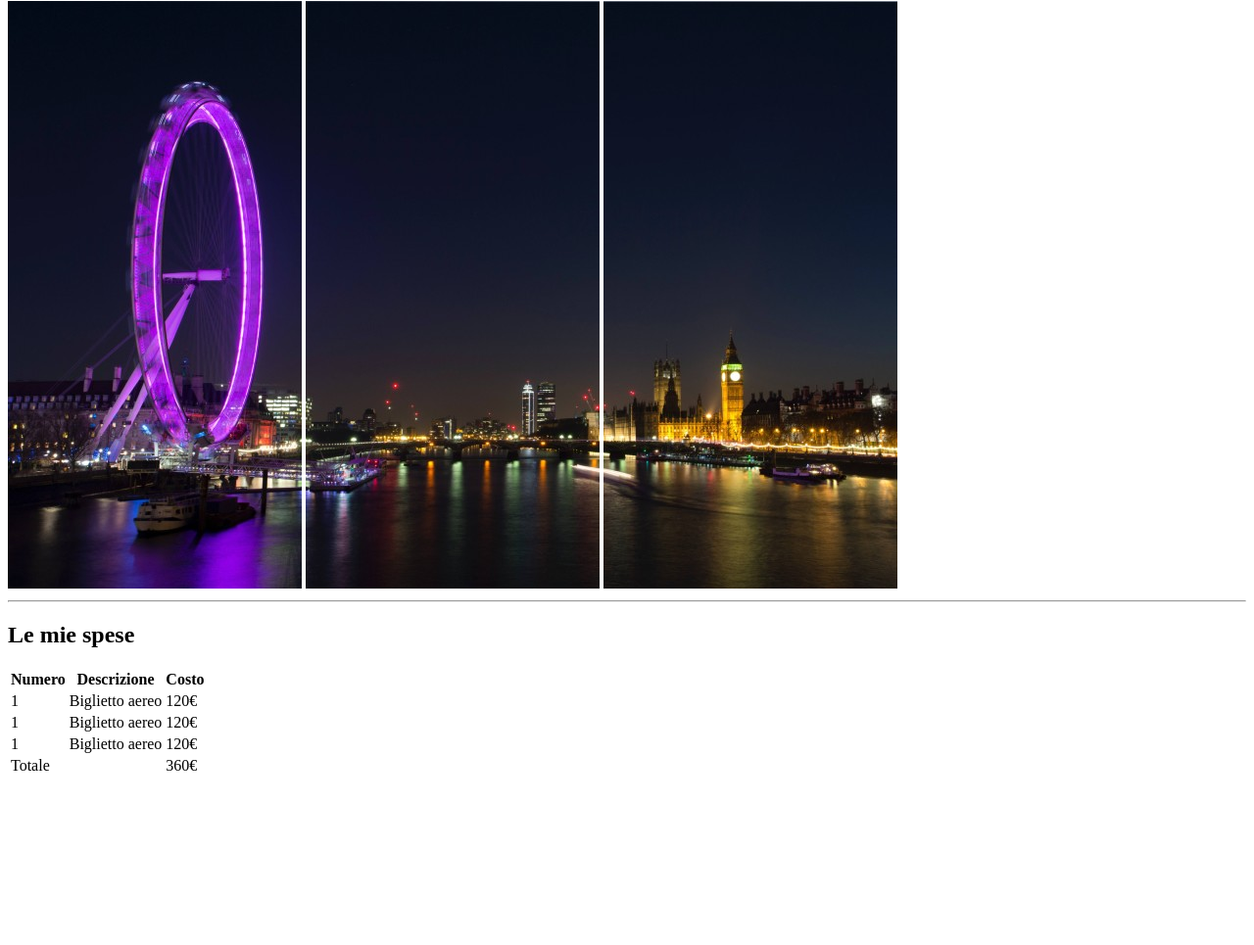
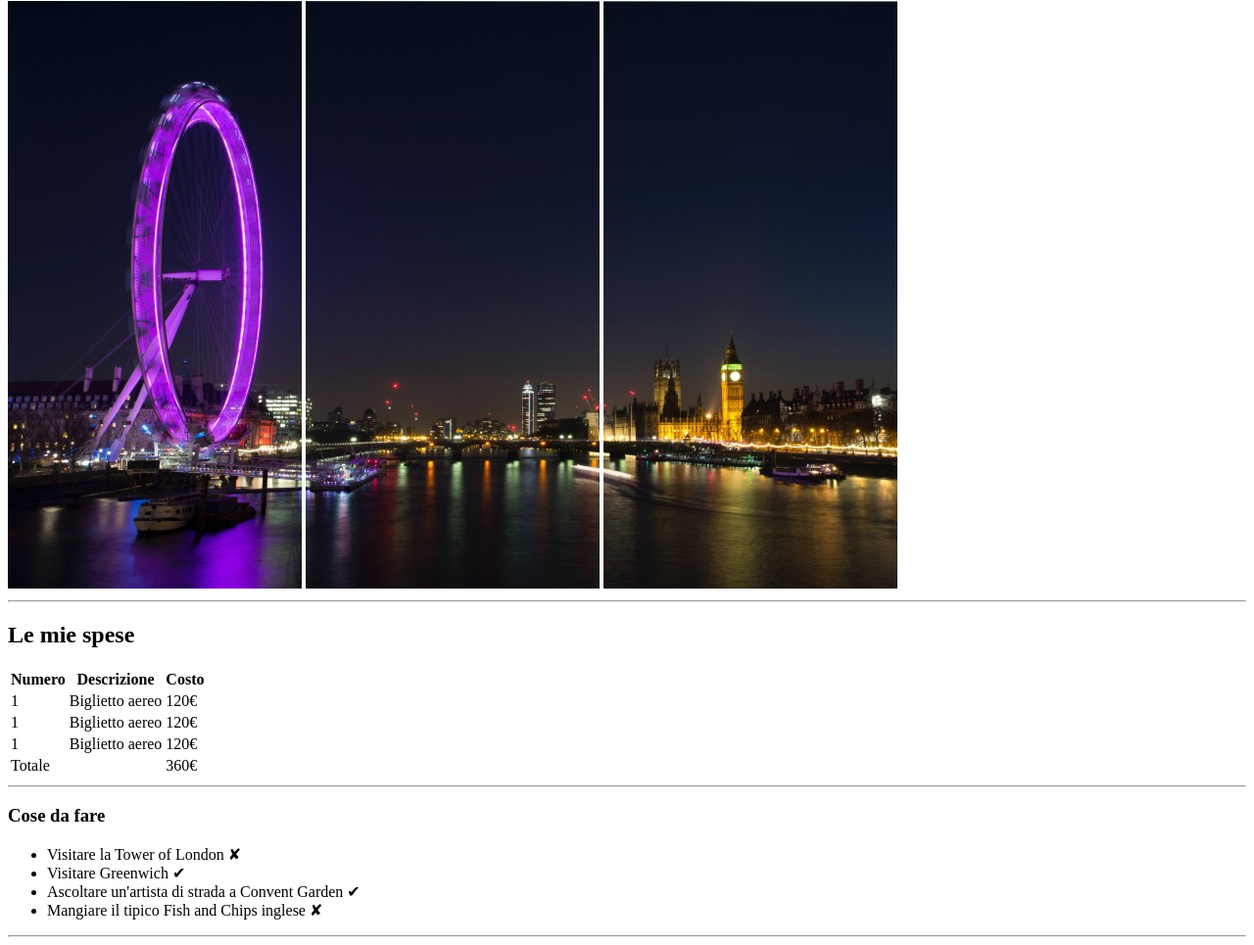
Before and after one commit to gianmarcodiale/html-london-trip, a plain HTML site: page index.html in a window 1280 px wide. Shown: the part 79-1044 px from the top of the page at 98% size. Before the commit the page ends 881 px from the top, so only its background shows below. Drawn offline with Linux system fonts and the light colour scheme.

Commit message:
Complete second section
Also added a missing hr in first section

```diff
--- a/index.html
+++ b/index.html
@@ -63,9 +63,26 @@
             </table>
             <!-- /TABLE -->
 
+            <hr>
+
         </section>
-        <!-- /SECTION -->
+        <!-- /FIRST_SECTION -->
 
+        <section>
+
+            <h3>Cose da fare</h3>
+
+            <ul>
+                <li>Visitare la Tower of London &#10008;</li>
+                <li>Visitare Greenwich &#10004;</li>
+                <li>Ascoltare un'artista di strada a Convent Garden &#10004;</li>
+                <li>Mangiare il tipico Fish and Chips inglese &#10008;</li>
+            </ul>
+
+            <hr>
+
+        </section>
+        <!-- /SECOND_SECTION -->
 
     </main>
     <!-- /main -->
```
